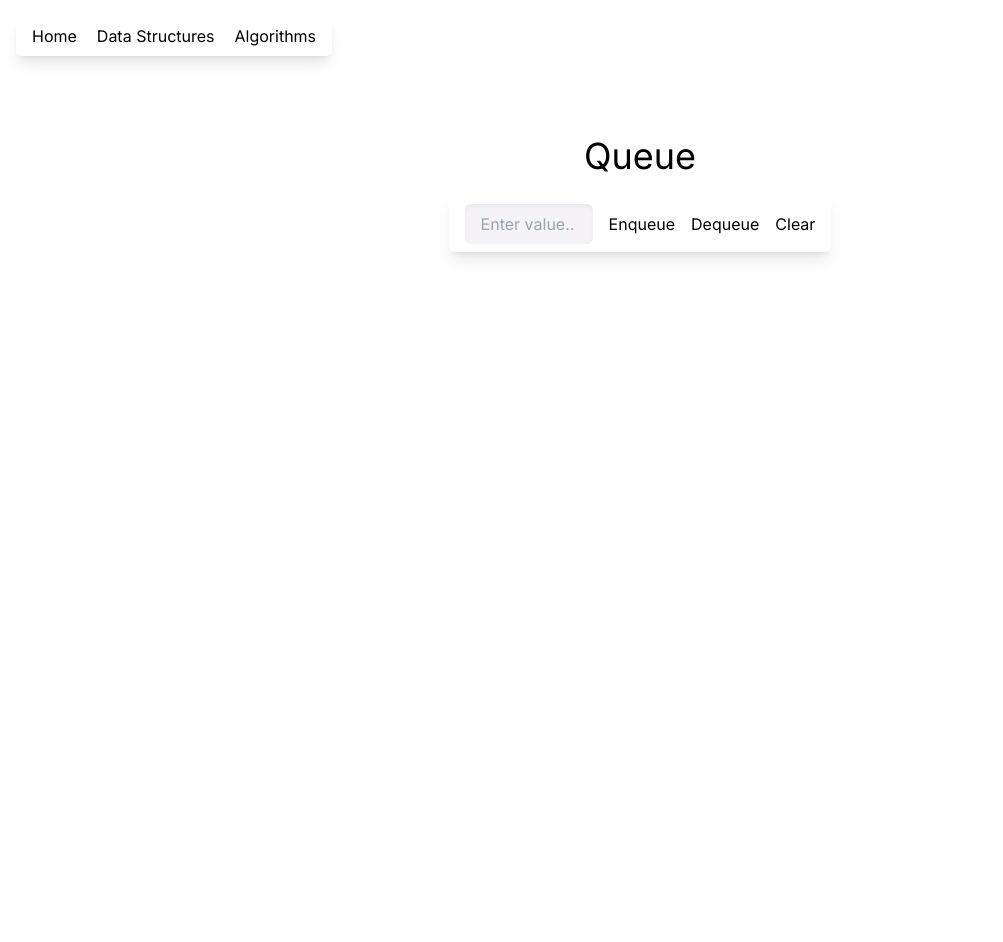
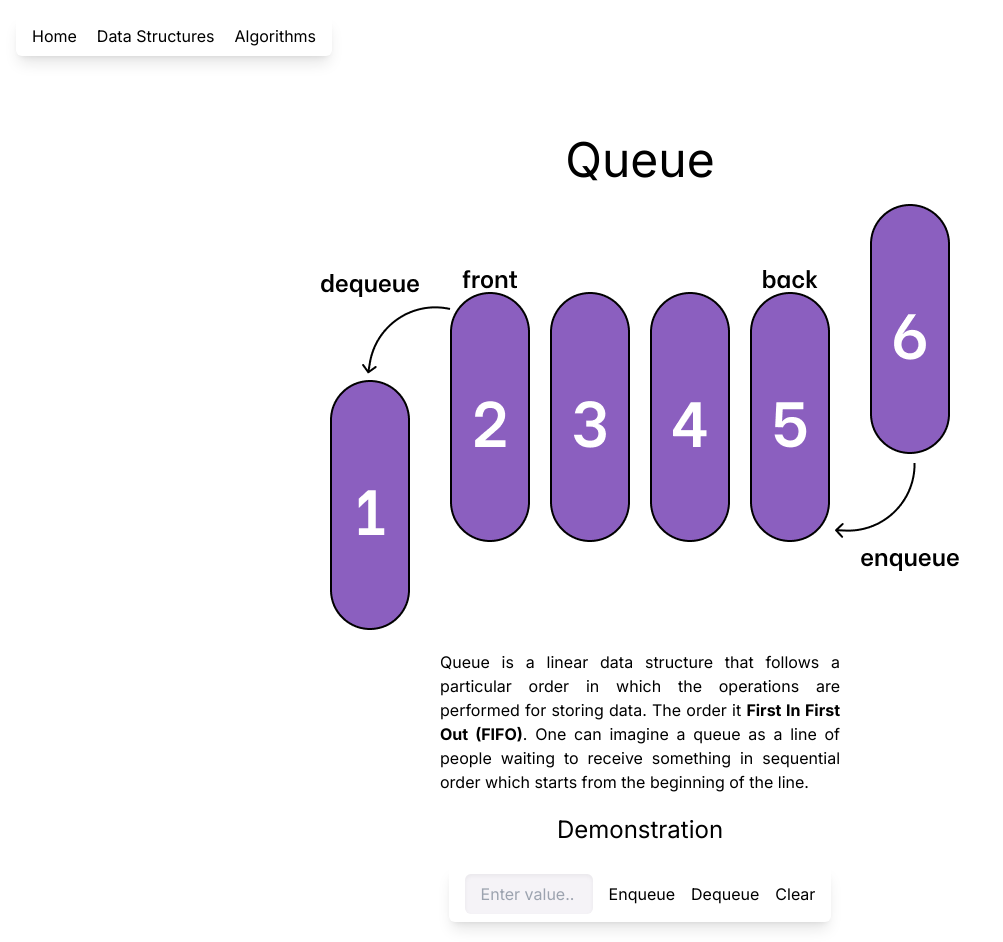
Before and after one commit to asuujx/dsa, a Next.js app: page /structures/queue in a window 1280 px wide. Shown: the whole page, without its empty margins (0-1003 px from the left). Before the commit the page ends 800 px from the top, so only its background shows below. Built offline with nearby package versions, Linux system fonts and the light colour scheme.

Commit message:
Add graph image and summary

```diff
--- a/src/app/structures/queue/page.tsx
+++ b/src/app/structures/queue/page.tsx
@@ -36,7 +36,20 @@ const Queue = () => {
 
   return (
      <div className="flex flex-col items-center mt-20">
-      <h1 className="text-4xl">Queue</h1>
+        <h1 className="text-5xl mb-5">Queue</h1>
+
+        <div className="flex flex-col items-center mx-10">
+           <img src="/queue.png" alt="queue" className="max-w-1/3" />
+           <p className="my-5 text-justify w-fit md:w-2/3 lg:w-1/3">
+              Queue is a linear data structure that follows a particular order
+              in which the operations are performed for storing data. The order
+              it <b>First In First Out (FIFO)</b>. One can imagine a queue as a
+              line of people waiting to receive something in sequential order
+              which starts from the beginning of the line.
+           </p>
+        </div>
+
+        <h2 className="text-2xl">Demonstration</h2>
         <div className="my-5 px-4 py-2 shadow-lg rounded-md flex gap-4">
            <input
               type="text"
```
Also changed, not shown: public/queue.png (added). Lines whose indentation alone changed are shown as unchanged.
